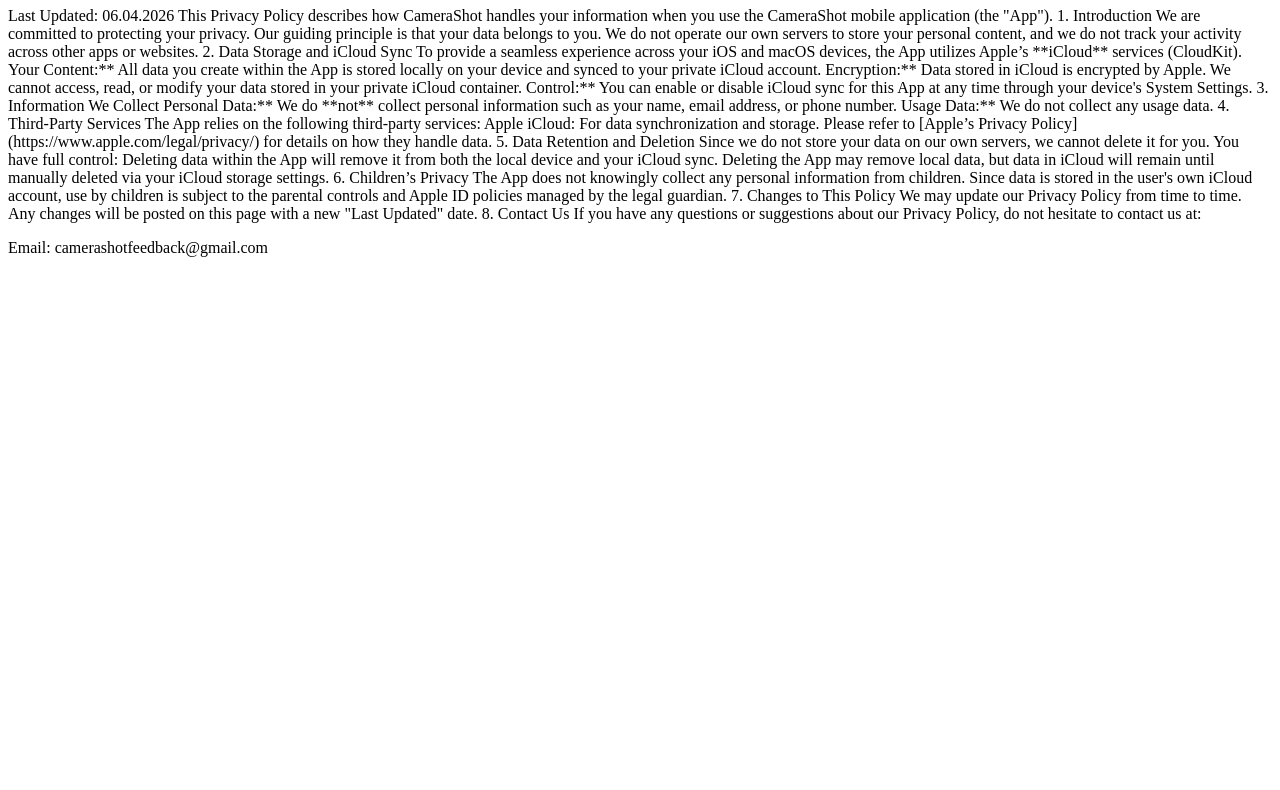
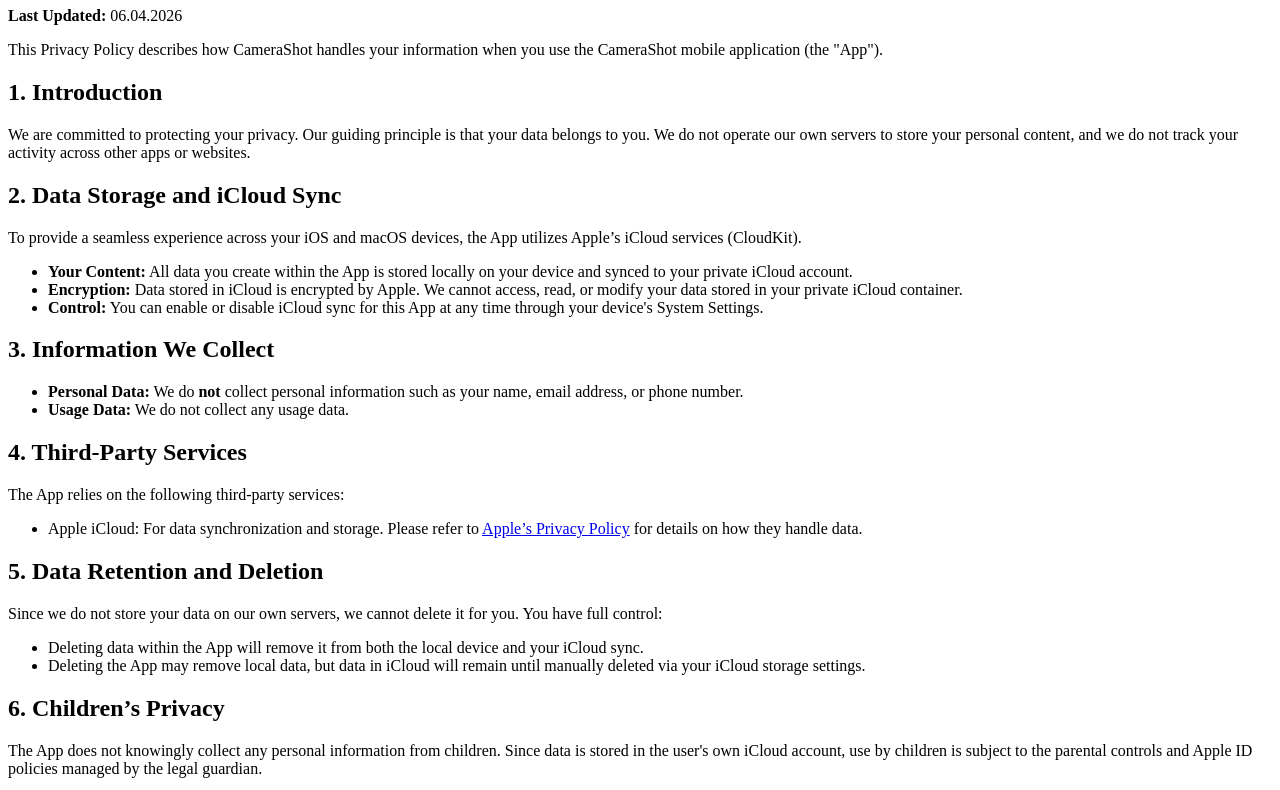
Before and after one commit to steaditim/privacy-policy, a plain HTML site: page index.html in a window 1280 px wide. Shown: the part 73-863 px from the top of the page. Before the commit the page ends 800 px from the top, so only its background shows below. Drawn offline with Linux system fonts and the light colour scheme.

Commit message:
Update Privacy Policy formatting and content

```diff
--- a/index.html
+++ b/index.html
@@ -1,51 +1,60 @@
 <!DOCTYPE html>
-<html>
+<html lang="en">
 <head>
   <meta charset="UTF-8">
-  <title>Privacy Policy for CameraShot</title>
+  <title>CameraShot Privacy Policy</title>
 </head>
 <body>
-  <h1>Privacy Policy</h1>
-  <p>
 
-Last Updated: 06.04.2026
+<h1> Camera Shot Privacy Policy</h1>
 
-This Privacy Policy describes how CameraShot handles your information when you use the CameraShot mobile application (the "App").
+<p><strong>Last Updated:</strong> 06.04.2026</p>
 
-1. Introduction
-We are committed to protecting your privacy. Our guiding principle is that your data belongs to you. We do not operate our own servers to store your personal content, and we do not track your activity across other apps or websites.
+<p>This Privacy Policy describes how CameraShot handles your information when you use the CameraShot mobile application (the "App").</p>
 
-2. Data Storage and iCloud Sync
-To provide a seamless experience across your iOS and macOS devices, the App utilizes Apple’s **iCloud** services (CloudKit).
+<h2>1. Introduction</h2>
+<p>We are committed to protecting your privacy. Our guiding principle is that your data belongs to you. We do not operate our own servers to store your personal content, and we do not track your activity across other apps or websites.</p>
 
-Your Content:** All data you create within the App is stored locally on your device and synced to your private iCloud account.
-Encryption:** Data stored in iCloud is encrypted by Apple. We cannot access, read, or modify your data stored in your private iCloud container.
-Control:** You can enable or disable iCloud sync for this App at any time through your device's System Settings.
+<h2>2. Data Storage and iCloud Sync</h2>
+<p>To provide a seamless experience across your iOS and macOS devices, the App utilizes Apple’s iCloud services (CloudKit).</p>
+<ul>
+  <li><strong>Your Content:</strong> All data you create within the App is stored locally on your device and synced to your private iCloud account.</li>
+  <li><strong>Encryption:</strong> Data stored in iCloud is encrypted by Apple. We cannot access, read, or modify your data stored in your private iCloud container.</li>
+  <li><strong>Control:</strong> You can enable or disable iCloud sync for this App at any time through your device's System Settings.</li>
+</ul>
 
-3. Information We Collect
-Personal Data:** We do **not** collect personal information such as your name, email address, or phone number.
-Usage Data:** We do not collect any usage data.
+<h2>3. Information We Collect</h2>
+<ul>
+  <li><strong>Personal Data:</strong> We do <strong>not</strong> collect personal information such as your name, email address, or phone number.</li>
+  <li><strong>Usage Data:</strong> We do not collect any usage data.</li>
+</ul>
 
-4. Third-Party Services
-The App relies on the following third-party services:
-Apple iCloud: For data synchronization and storage. Please refer to [Apple’s Privacy Policy](https://www.apple.com/legal/privacy/) for details on how they handle data.
+<h2>4. Third-Party Services</h2>
+<p>The App relies on the following third-party services:</p>
+<ul>
+  <li>Apple iCloud: For data synchronization and storage. Please refer to
+    <a href="https://www.apple.com/legal/privacy/" target="_blank">Apple’s Privacy Policy</a>
+    for details on how they handle data.
+  </li>
+</ul>
 
-5. Data Retention and Deletion
-Since we do not store your data on our own servers, we cannot delete it for you. You have full control:
-Deleting data within the App will remove it from both the local device and your iCloud sync.
-Deleting the App may remove local data, but data in iCloud will remain until manually deleted via your iCloud storage settings.
+<h2>5. Data Retention and Deletion</h2>
+<p>Since we do not store your data on our own servers, we cannot delete it for you. You have full control:</p>
+<ul>
+  <li>Deleting data within the App will remove it from both the local device and your iCloud sync.</li>
+  <li>Deleting the App may remove local data, but data in iCloud will remain until manually deleted via your iCloud storage settings.</li>
+</ul>
 
-6. Children’s Privacy
-The App does not knowingly collect any personal information from children. Since data is stored in the user's own iCloud account, use by children is subject to the parental controls and Apple ID policies managed by the legal guardian.
+<h2>6. Children’s Privacy</h2>
+<p>The App does not knowingly collect any personal information from children. Since data is stored in the user's own iCloud account, use by children is subject to the parental controls and Apple ID policies managed by the legal guardian.</p>
 
-7. Changes to This Policy
-We may update our Privacy Policy from time to time. Any changes will be posted on this page with a new "Last Updated" date.
+<h2>7. Changes to This Policy</h2>
+<p>We may update our Privacy Policy from time to time. Any changes will be posted on this page with a new "Last Updated" date.</p>
 
-8. Contact Us
-If you have any questions or suggestions about our Privacy Policy, do not hesitate to contact us at:
+<h2>8. Contact Us</h2>
+<p>If you have any questions or suggestions about our Privacy Policy, do not hesitate to contact us at:</p>
 
-</p>
-  <p>Email: camerashotfeedback@gmail.com
-</p>
+<p>Email: camerashotfeedback@gmail.com</p>
+
 </body>
 </html>
```
